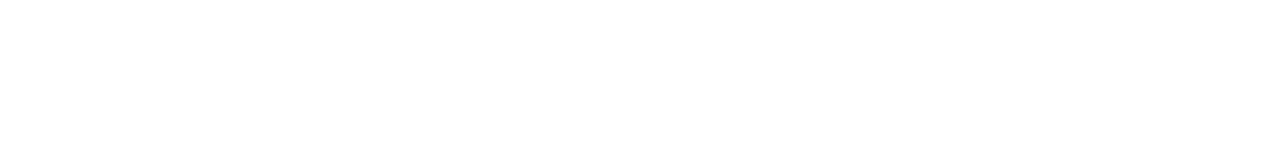
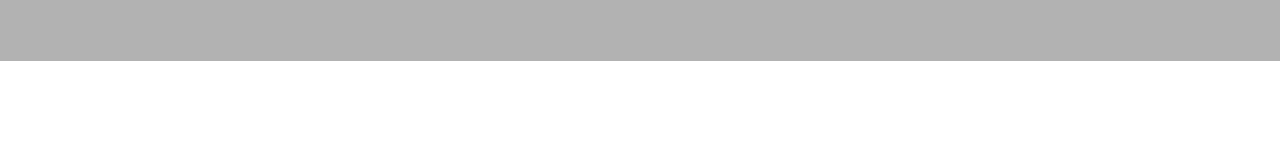
Before and after one commit to NicBonetto/wave, a plain HTML site: page index.html in a window 1280 px wide. Drawn offline with Linux system fonts and the light colour scheme.

Commit message:
Created a fixed header. #1

```diff
--- a/index.html
+++ b/index.html
@@ -6,6 +6,10 @@
     <link rel="stylesheet" type="text/css" href="style.css"/>
   </head>
   <body>
+    <header>
+      <div class="container">
+      </div>
+    </header>
     <div class="hero">
     </div>
     <script src="main.js"></script>
--- a/style.css
+++ b/style.css
@@ -1,3 +1,13 @@
-.hero {
+* {
+  margin: 0;
+  padding: 0;
+}
 
+header {
+  position: fixed;
+  background-color: black;
+  opacity: 0.3;
+  border: solid Black;
+  width: 100vw;
+  height: 55px;
 }
```
